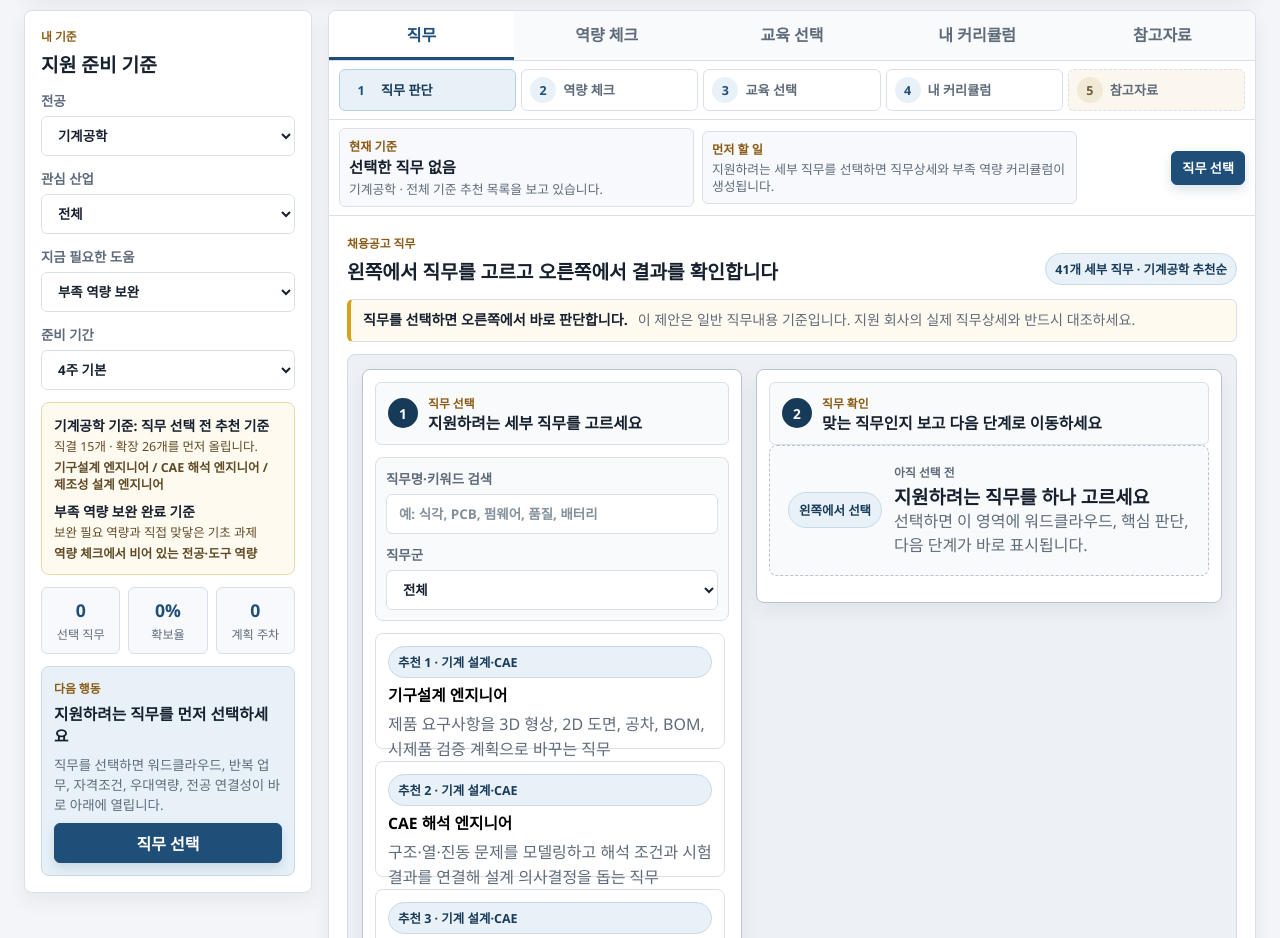
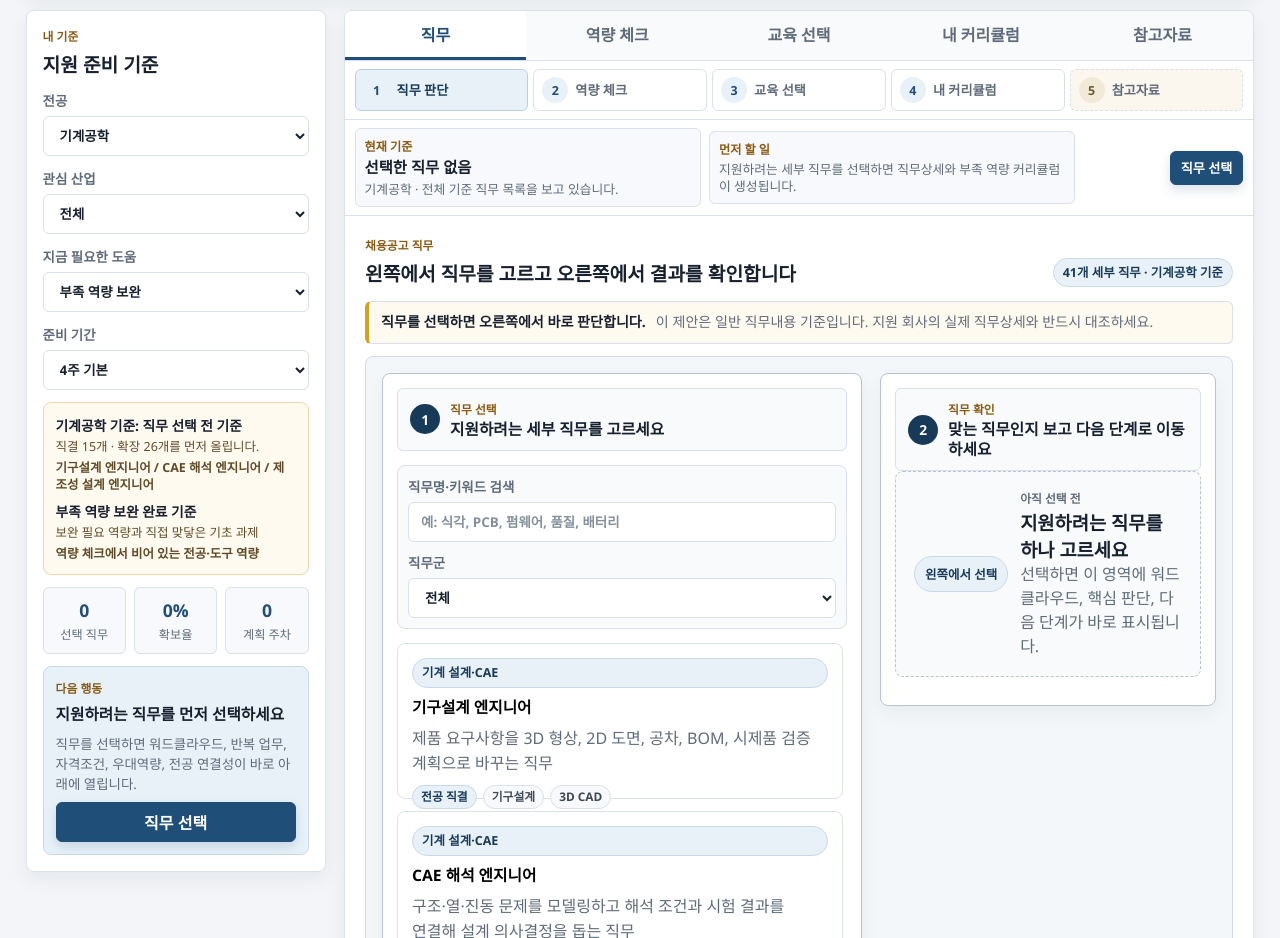
Before and after one commit to seungsukoh/careercompetency_curriculum, a website: page index.html in a window 1280 px wide. Shown: the part 107-1045 px from the top of the page. Drawn offline with Linux system fonts and the light colour scheme.

Commit message:
Refine role selection layout

```diff
--- a/index.html
+++ b/index.html
@@ -8,8 +8,8 @@
     <title>지원 직무 판단 및 역량 커리큘럼</title>
     <link rel="icon" href="/assets/icon.svg" type="image/svg+xml">
     <link rel="apple-touch-icon" href="/assets/icon.svg">
-    <link rel="stylesheet" href="/styles.css?v=20260628-professional-ui">
-    <script type="module" src="/app.js?v=20260628-professional-ui"></script>
+    <link rel="stylesheet" href="/styles.css?v=20260628-role-layout">
+    <script type="module" src="/app.js?v=20260628-role-layout"></script>
   </head>
   <body>
     <div class="app-shell">
--- a/styles.css
+++ b/styles.css
@@ -56,9 +56,9 @@
 }
 
 .app-shell {
-  width: min(1680px, 100%);
+  width: min(1920px, 100%);
   margin: 0 auto;
-  padding: 16px 24px 24px;
+  padding: 16px clamp(16px, 2vw, 34px) 28px;
 }
 
 .app-header {
@@ -96,8 +96,8 @@
 
 .layout {
   display: grid;
-  grid-template-columns: 288px minmax(0, 1fr);
-  gap: 16px;
+  grid-template-columns: 300px minmax(0, 1fr);
+  gap: 18px;
 }
 
 .panel,
@@ -545,7 +545,7 @@
 
 .view {
   display: none;
-  padding: 18px;
+  padding: 20px clamp(18px, 1.6vw, 30px);
 }
 
 .view.is-active {
@@ -562,6 +562,7 @@
 
 .status-pill {
   flex: 0 0 auto;
+  max-width: 100%;
   padding: 6px 9px;
   color: var(--primary-dark);
   background: var(--primary-soft);
@@ -569,6 +570,9 @@
   border-radius: 999px;
   font-size: 0.78rem;
   font-weight: 900;
+  line-height: 1.25;
+  overflow-wrap: anywhere;
+  white-space: normal;
 }
 
 .track-grid {
@@ -636,11 +640,11 @@
 
 .role-workbench {
   display: grid;
-  grid-template-columns: minmax(320px, 380px) minmax(0, 1fr);
-  gap: 14px;
+  grid-template-columns: minmax(440px, clamp(480px, 32vw, 580px)) minmax(0, 1fr);
+  gap: 18px;
   align-items: start;
-  padding: 14px;
-  background: #edf1f5;
+  padding: 16px;
+  background: #f4f7fa;
   border: 1px solid #d2dae5;
   border-radius: var(--radius);
 }
@@ -651,13 +655,13 @@
   background: #ffffff;
   border: 1px solid var(--line-strong);
   border-radius: var(--radius);
-  box-shadow: var(--shadow-soft);
+  box-shadow: 0 8px 18px rgba(23, 32, 46, 0.05);
 }
 
 .role-picker-panel {
   display: grid;
-  gap: 12px;
-  padding: 12px;
+  gap: 14px;
+  padding: 14px;
 }
 
 .role-picker-panel .role-filter-bar {
@@ -677,7 +681,7 @@
   top: 12px;
   max-height: calc(100vh - 24px);
   overflow: auto;
-  padding: 12px;
+  padding: 14px;
 }
 
 .selected-role-overview-slot:empty {
@@ -793,9 +797,10 @@
 .track-card {
   position: relative;
   display: grid;
-  gap: 7px;
-  min-height: 128px;
-  padding: 12px;
+  grid-template-rows: auto auto 1fr auto;
+  gap: 9px;
+  min-height: 150px;
+  padding: 14px;
   text-align: left;
   transition: border-color 0.15s ease, box-shadow 0.15s ease, transform 0.15s ease;
 }
@@ -815,11 +820,11 @@
 }
 
 .track-grid .track-card.is-selected {
-  min-height: auto;
+  min-height: 150px;
 }
 
 .role-picker-panel .track-card {
-  min-height: 116px;
+  min-height: 156px;
 }
 
 .inline-wordcloud-panel {
@@ -884,6 +889,8 @@
   margin: 0;
   font-size: 0.98rem;
   line-height: 1.3;
+  overflow-wrap: anywhere;
+  word-break: keep-all;
 }
 
 .track-card p,
@@ -894,6 +901,8 @@
   margin: 0;
   color: var(--muted);
   line-height: 1.55;
+  overflow-wrap: anywhere;
+  word-break: keep-all;
 }
 
 .role-preview {
@@ -909,6 +918,7 @@
 .badge {
   display: inline-flex;
   align-items: center;
+  max-width: 100%;
   min-height: 24px;
   padding: 3px 8px;
   color: #3d4755;
@@ -917,6 +927,9 @@
   border-radius: 999px;
   font-size: 0.74rem;
   font-weight: 850;
+  line-height: 1.25;
+  overflow-wrap: anywhere;
+  white-space: normal;
 }
 
 .major-pathway-badge {
@@ -1088,11 +1101,14 @@
 }
 
 .role-result-panel .selected-role-detail-head,
+.role-result-panel .expert-review-grid {
+  grid-template-columns: 1fr;
+}
+
 .role-result-panel .role-detail-grid,
 .role-result-panel .role-ai-grid,
-.role-result-panel .expert-review-grid,
 .role-result-panel .role-fit-panel {
-  grid-template-columns: 1fr;
+  grid-template-columns: repeat(2, minmax(0, 1fr));
 }
 
 .role-result-panel .selected-role-top {
@@ -3132,6 +3148,12 @@
   .role-context-stats,
   .role-context-actions {
     grid-template-columns: repeat(2, minmax(0, 1fr));
+  }
+
+  .role-result-panel .role-detail-grid,
+  .role-result-panel .role-ai-grid,
+  .role-result-panel .role-fit-panel {
+    grid-template-columns: 1fr;
   }
 
   .profile-panel {
```
Also changed, not shown: app.js.
